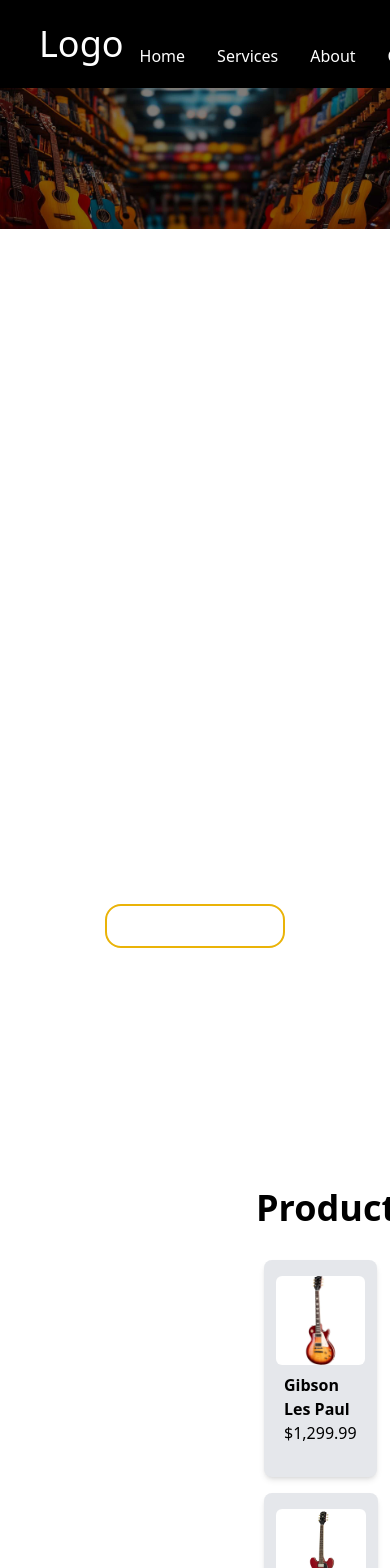
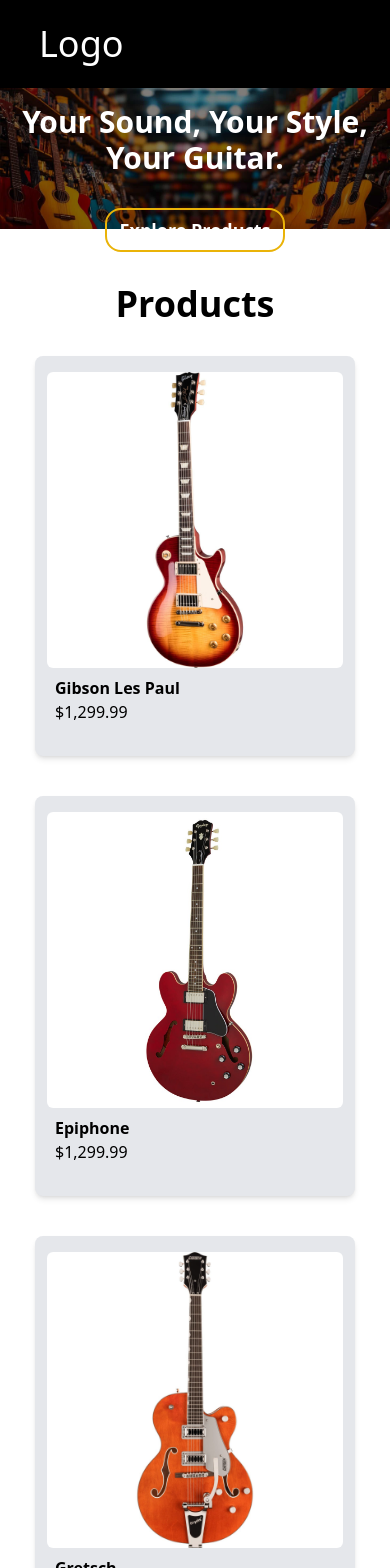
Before and after one commit to karleil/ws2_assign1, a React (Vite) app in the folder guitar_store/: page / in a window 390 px wide. Shown: the top 1568 px of the page. Built offline with nearby package versions, Linux system fonts and the light colour scheme; some icons are missing.

Commit message:
Footer and Responsive

```diff
--- a/guitar_store/src/App.jsx
+++ b/guitar_store/src/App.jsx
@@ -2,6 +2,7 @@
 import Header from './Components/Header'
 import Banner from './Components/Banner'
 import Products from './Components/Products'
+import Footer from './Components/Footer'
 
 function App () {
     return(
@@ -9,6 +10,7 @@
             <Header />
             <Banner />
             <Products />
+            <Footer />
         </>
     )
 }
--- a/guitar_store/src/Components/Banner.jsx
+++ b/guitar_store/src/Components/Banner.jsx
@@ -3,10 +3,10 @@
 function Header () {
 return(
     <>
-        <img src="./banner2.jpg" alt="banner picture"  className="brightness-50 w-vw absolute" />
-    <div className="relative text-white text-center mt-52 mb-52">
-        <h1 className="text-8xl font-bold ">Your Sound, Your Style, <br/> Your Guitar.</h1>
-    <button className="relative font-semibold text-lg px-3 py-1.5 rounded-2xl text-white my-8 border-solid border-2 border-yellow-500">Explore Products</button>
+        <img src="./banner2.jpg" alt="banner picture"  className="brightness-50 sm:h-96 lg:h-auto lg:w-vw absolute" />
+    <div className="relative text-white text-center mt-4 md:mt-24 lg:mt-52 md:mb-24 lg:mb-52">
+        <h1 className="text-3xl md:text-6xl lg:text-8xl font-bold ">Your Sound, Your Style, <br/> Your Guitar.</h1>
+    <button className="relative font-semibold text-lg px-3 py-1.5 rounded-2xl hover:bg-white text-white hover:text-yellow-500 my-8 border-solid border-2 border-yellow-500 hover:border-white">Explore Products</button>
     </div>
     </>
 );
--- /dev/null
+++ b/guitar_store/src/Components/Footer.jsx
@@ -0,0 +1,13 @@
+import React from "react";
+
+function Footer () {
+    return (
+     <footer className="bg-black mt-9 p-3">
+        <nav className="text-center">
+                <p className="text-md text-white">&#xA9; Karleil Villareal | Surrey, BC</p>
+        </nav>
+    </footer>
+    );
+};
+
+export default Footer;
--- a/guitar_store/src/Components/Guitar.jsx
+++ b/guitar_store/src/Components/Guitar.jsx
@@ -1,17 +1,14 @@
 import React from "react";
 import IonIcon from "@reacticons/ionicons";
 
-function Guitar({guitar, favourites, handleFavClick}) {
-
+function Guitar({ guitar, favourites, handleFavClick }) {
   return (
-        <div key={guitar.id} className="bg-gray-200 rounded-lg shadow-md w-96 px-3 pt-4 mb-4 mx-2">
+    <div className="bg-gray-200 rounded-lg shadow-md w-80 px-3 pt-4 mb-4 mx-auto">
       <img src={guitar.productImage} className="rounded-md" />
       <div className="p-2">
         <h3 className="font-semibold">{guitar.title}</h3>
         <p>${guitar.price}</p>
-                <button className="text-red-500 " onClick={ () =>{
-                    handleFavClick(guitar.id);
-                  }}>
+        <button className="text-red-500" onClick={() => handleFavClick(guitar.id)}>
           {favourites.includes(guitar.id) ? <IonIcon name="heart" /> : <IonIcon name="heart-outline" />}
         </button>
       </div>
--- a/guitar_store/src/Components/Header.jsx
+++ b/guitar_store/src/Components/Header.jsx
@@ -7,13 +7,13 @@
         <nav className="flex justify-between items-center  w-[80%] mx-auto py-4">
                 <h1 className="text-4xl text-white">Logo</h1>
             <div className="flex item-center">
-                 <li><a className="text-white px-4" href="#">Home</a></li>
-                 <li><a className="text-white px-4" href="#">Services</a></li>
-                 <li><a className="text-white px-4" href="#">About</a></li>
-                 <li><a className="text-white px-4" href="#">Contact</a></li>
+                 <li><a className="text-white hover:text-yellow-500 px-4 invisible lg:visible" href="#">Home</a></li>
+                 <li><a className="text-white hover:text-yellow-500 px-4 invisible lg:visible" href="#">Services</a></li>
+                 <li><a className="text-white hover:text-yellow-500 px-4 invisible lg:visible" href="#">About</a></li>
+                 <li><a className="text-white hover:text-yellow-500 px-4 invisible lg:visible" href="#">Contact</a></li>
             </div>
             <div >
-                <button className="font-semibold bg-yellow-500 px-4 py-1 rounded-lg  text-black">Sign In</button>
+                <button className="font-semibold bg-yellow-500 hover:bg-white px-4 py-1 rounded-lg  text-black hover:text-yellow-500 invisible md:visible lg:visible">Sign In</button>
             </div>
         </nav>
     </header>
--- a/guitar_store/src/Components/Products.jsx
+++ b/guitar_store/src/Components/Products.jsx
@@ -1,4 +1,4 @@
-import React, {useState} from "react";
+import React, { useState } from "react";
 import Guitar from "./Guitar.jsx";
 import image1 from "/img1.jpg";
 import image2 from "/img2.jpg";
@@ -7,109 +7,73 @@
 import image5 from "/img5.jpg";
 import image6 from "/img6.jpg";
 
-
-
 const DEFAULT_GUITARS = [
   {
     id: 1,
     title: "Gibson Les Paul",
     price: "1,299.99",
-        productImage: "./public/img1.jpg"
+    productImage: image1,
   },
   {
     id: 2,
     title: "Epiphone",
     price: "1,299.99",
-        productImage: "./public/img2.jpg"
+    productImage: image2,
   },
   {
     id: 3,
     title: "Gretsch",
     price: "1,299.99",
-        productImage: "./public/img3.jpg"
+    productImage: image3,
   },
   {
     id: 4,
     title: "Ibanez",
     price: "1,299.99",
-        productImage: "./public/img4.jpg"
+    productImage: image4,
   },
   {
     id: 5,
     title: "Fender",
     price: "1,299.99",
-        productImage: "./public/img5.jpg"
+    productImage: image5,
   },
   {
     id: 6,
     title: "Fender 2",
     price: "1,299.99",
-        productImage: "./public/img6.jpg"
-    }
+    productImage: image6,
+  },
 ];
 
-
-function Products () {
-
+function Products() {
   const [guitar, setGuitars] = useState(DEFAULT_GUITARS);
-    const [favs, setFavs] = useState ([]);
-
+  const [favs, setFavs] = useState([]);
 
   const handleFavClick = (guitarID) => {
-  //if this is false, add the id into favs. If not, remove it
-  if(favs.includes(guitarID)){
-
-    const newFavs = favs.filter( (singleFav) => {
-      return guitarID !== singleFav;
-    });
-
+    if (favs.includes(guitarID)) {
+      const newFavs = favs.filter((singleFav) => guitarID !== singleFav);
       setFavs(newFavs);
-
     } else {
-
       setFavs([...favs, guitarID]);
-
     }
-}
+  };
 
   return (
-    <div className="mx-64">
+    <div className="flex flex-col items-center">
       <h1 className="text-4xl font-bold text-center text-black mb-8">Products</h1>
-        <div className="flex flex-wrap">
-            {guitar.map((singleRecord) => {
-                return (
-                    <Guitar key={singleRecord.id} guitar={singleRecord} favourites={favs} handleFavClick={handleFavClick}/>
-                )
-            })}
+      <div className="grid grid-cols-1 sm:grid-cols-2 lg:grid-cols-3 gap-6 justify-center">
+        {guitar.map((singleRecord) => (
+          <Guitar
+            key={singleRecord.id}
+            guitar={singleRecord}
+            favourites={favs}
+            handleFavClick={handleFavClick}
+          />
+        ))}
       </div>
     </div>
-  )
-
-
-
-    // return (
-    //     <>
-    //     <div>
-    //         <h1 className="font-bold text-4xl text-center">PRODUCTS</h1>
-    //         <div className="flex items-center justify-center container mx-auto">
-    //             <div className="grid grid-cols-1 md:grid-cols-2 lg:grid-cols-3">
-
-
-    //                 <div className="bg-gray-300 rounded-xl shadow-lg">
-    //                     <div className="p-5 flex-col">
-    //                         <div className="rounded-xl overflow-hidden">
-    //                              <img src="./public/img1.jpg" alt="guitar picture" />
-    //                         </div>
-    //                         <h4 className="text-2xl md:text-3xl font-medium mt-3">Gibson Les Paul</h4>
-    //                         <p className="text-2xl">$1,299.99</p>
-    //                     </div>
-    //                 </div>
-
-    //             </div>
-    //         </div>
-    //     </div>
-    //     </>
-    // )
+  );
 }
 
 export default Products;
```
Lines whose indentation alone changed are shown as unchanged.
